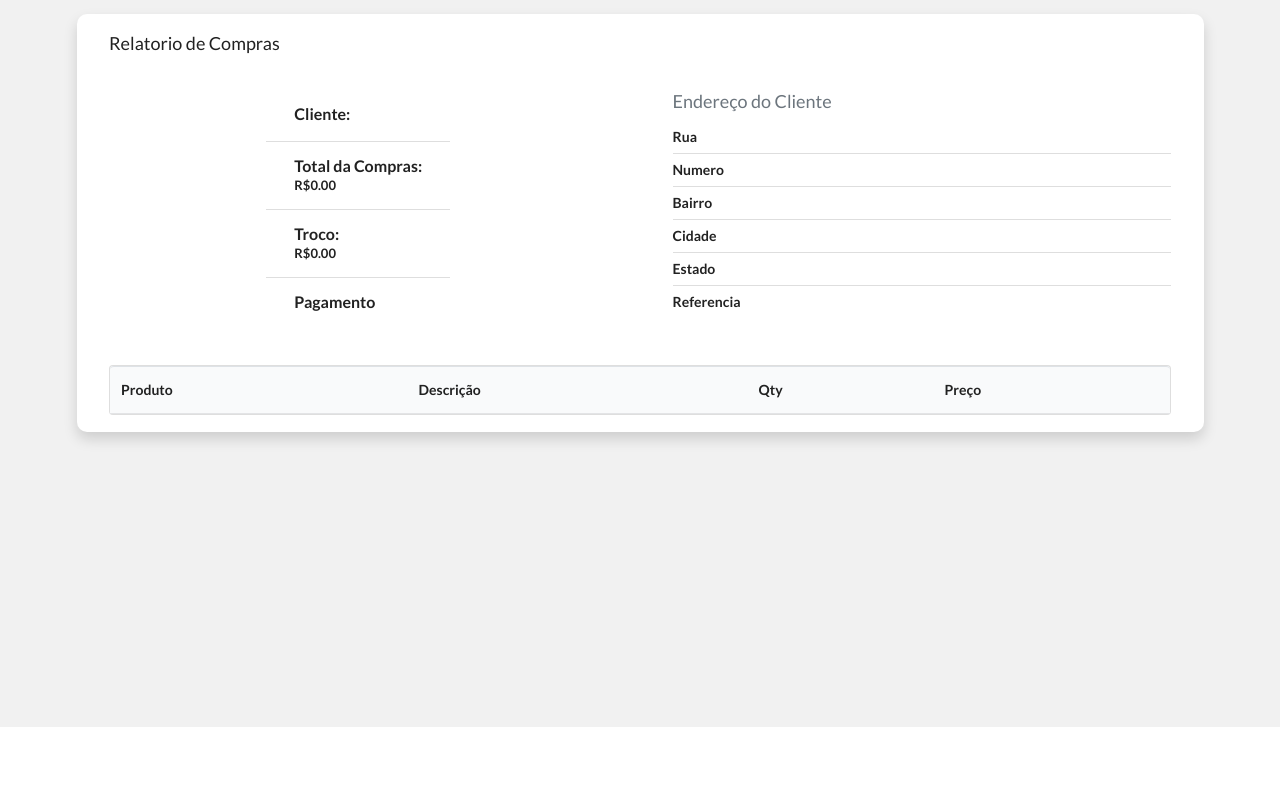
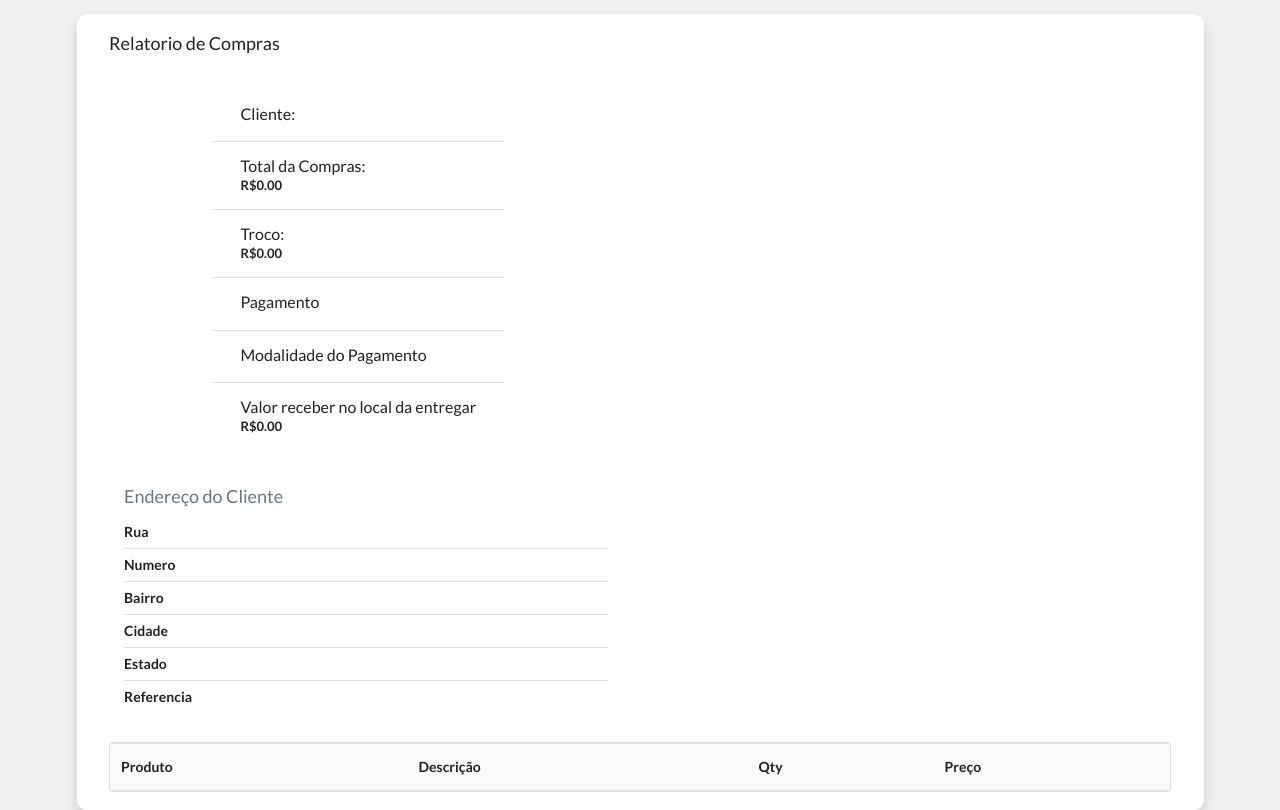
Before and after one commit to rafaelshembek/supermarket, a PHP site: page /interface/relatorios_compras.php in a window 1280 px wide. Shown: the part 73-883 px from the top of the page. Before the commit the page ends 800 px from the top, so only its background shows below. Run offline with PHP 8.4, Linux system fonts and the light colour scheme; data that the repository does not hold is empty; some libraries are stand-ins or nearby versions.

Commit message:
nova atualização na pagina

```diff
--- a/interface/relatorios_compras.php
+++ b/interface/relatorios_compras.php
@@ -17,6 +17,7 @@
         foreach($getdados_moradia as $column){
             $valor_pagor = $column['valor_pago'];
             $forma_pagamento = $column['pagamento'];
+            $tipo_pagamento = $column['modalidade_pagamento'];
         }
         foreach($resultMoradiaCliente as $column){
             $rua = $column['rua_moradia'];
@@ -70,30 +71,28 @@
             </div>
             </div>
         </div>
-        <div class="row text-muted">
+        <div class="row">
             <div class="col-md-6">
                 <div class="card-body d-flex justify-content-center align-content-center">
                     <div class="ui border-0 vertical steps">
                         <div class="step">
                             <div class="content">
-                                <div class="title">Cliente:</div>
+                                <div class="title font-weight-light">Cliente:</div>
                                 <div class="description"><strong><?php echo $nome_cliente; ?></strong></div>
                             </div>
                         </div>
                         <div class="step">
                             <div class="content">
-                                <div class="title">Total da Compras:</div>
+                                <div class="title font-weight-light">Total da Compras:</div>
                                 <div class="description"><strong>R$<?php echo number_format(array_sum($total_compras), 2, '.', ','); ?></strong></div>
                             </div>
                         </div>
                         <div class="step">
                             <div class="content">
-                                <div class="title">Troco:</div>
+                                <div class="title font-weight-light">Troco:</div>
                                 <?php
                                 // echo $valor_pagor;
                                 if($valor_pagor == '0.00'){
-                                    // $a = array_sum($total_compras);
-                                    // echo '<div class="description"><strong>R$0.00</strong></div>';
                                     echo '<div class="description"><strong>Sem troco</strong></div>';
 
                                 }else{
@@ -105,8 +104,28 @@
                         </div>
                         <div class="step">
                             <div class="content">
-                                <div class="title">Pagamento</div>
+                                <div class="title font-weight-light">Pagamento</div>
                                 <div class="description"><strong><?php echo $forma_pagamento; ?></strong></div>
+                            </div>
+                        </div>
+                        <div class="step">
+                            <div class="content">
+                                <div class="title font-weight-light">Modalidade do Pagamento</div>
+                                <div class="description"><strong><?php echo $tipo_pagamento; ?></strong></div>
+                            </div>
+                        </div>
+                        <div class="step">
+                            <div class="content">
+                                <div class="title font-weight-light">Valor receber no local da entregar</div>
+                                <?php
+                                    if($valor_pagor == '0.00'){
+                                        echo '<div class="description"><strong>R$'.number_format(array_sum($total_compras), 2, '.', ',').'</strong></div>';
+
+                                    }else{
+                                        echo '<div class="description"><strong>R$'.number_format($valor_pagor,2).'</strong></div>';
+                                    }
+                                ?>
+                                </div>
                             </div>
                         </div>
                     </div>
@@ -160,7 +179,7 @@
             <div class="col-md-12">
                 <!-- tabela -->
                 <div class="card-body">
-                    <table class="ui single line table">
+                    <table class="ui single line table tablet stackable">
                             <!-- header da tabela -->
                         <thead>
                             <tr>
```
Also changed, not shown: interface/add_produto.php (+18 -2 lines).
